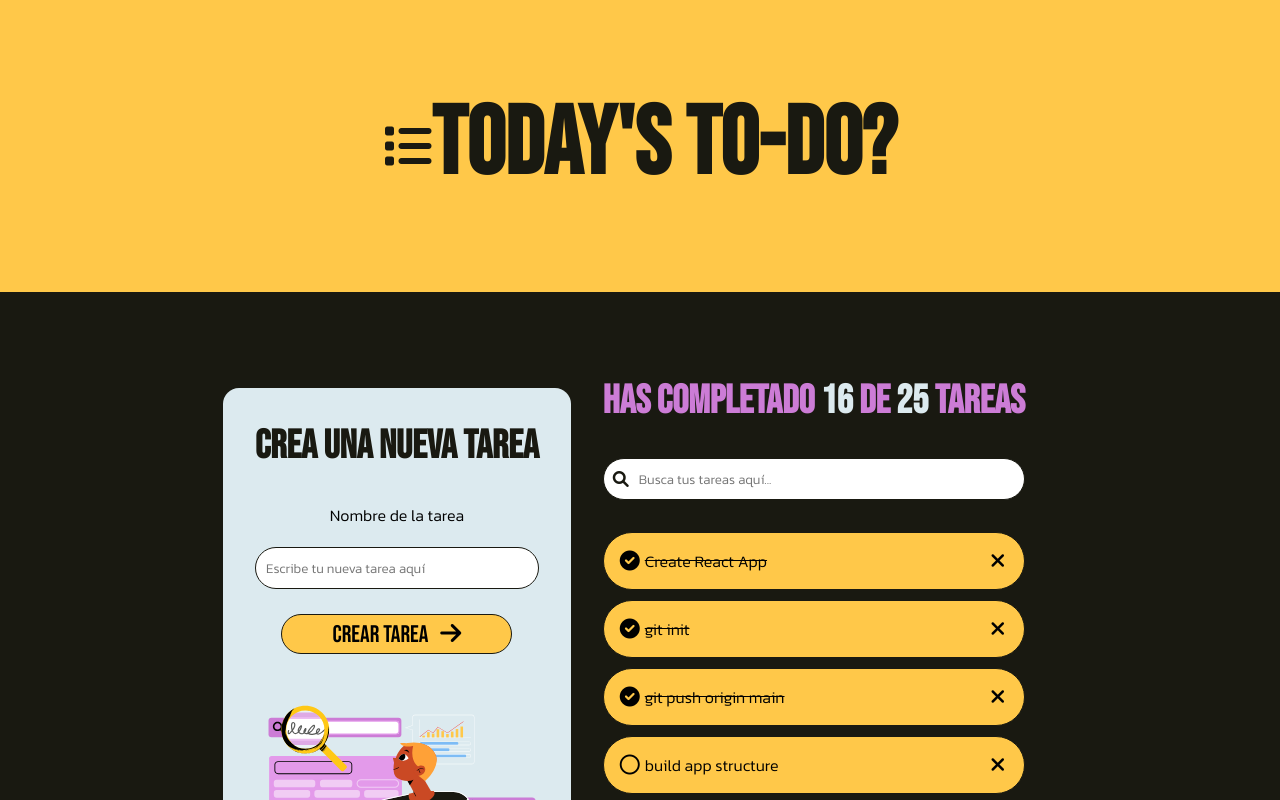
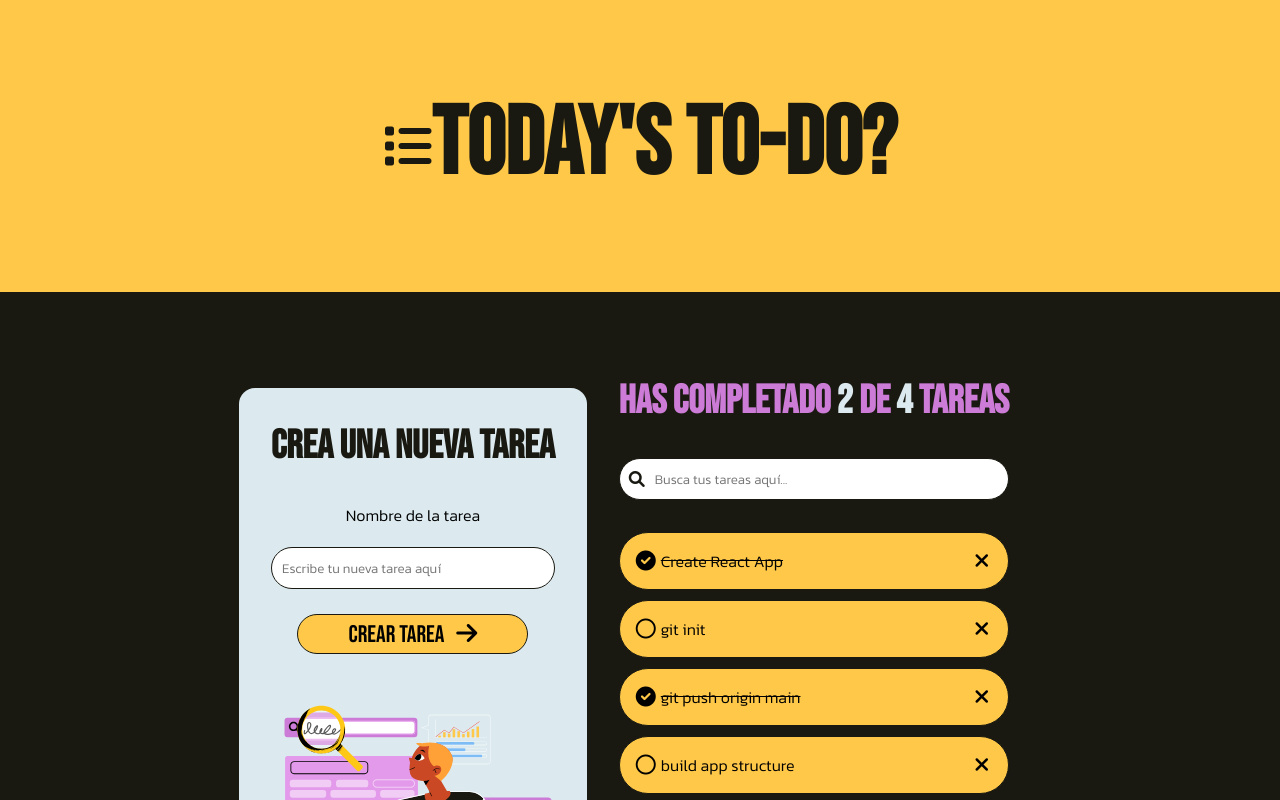
Before and after one commit to randradev/to-do-app, a React (Create React App) app: page / in a window 1280 px wide. Shown: the top 800 px of the page. Built offline with nearby package versions, Linux system fonts and the light colour scheme.

Commit message:
contador listo

```diff
--- a/src/components/columnaDerecha.jsx
+++ b/src/components/columnaDerecha.jsx
@@ -1,3 +1,4 @@
+import React from "react";
 import { TodoCounter } from "./columnaDerecha/todocounter";
 import { TodoItem } from "./columnaDerecha/todoitem";
 import { TodoList } from "./columnaDerecha/todolist";
@@ -7,18 +8,29 @@
 
 
 function ColumnaDerecha() {
-
     const defaultToDos = [
         { text: 'Create React App', completed: true},
-        { text: 'git init', completed: true},
+        { text: 'git init', completed: false},
         { text: 'git push origin main', completed: true},
         { text: 'build app structure', completed: false}
       ];
 
+    const [toDos, setToDos] = React.useState(defaultToDos);
+    const [searchValue, setSearchValue] = React.useState('');
+
+    const completedToDos = toDos.filter( toDo => !!toDo.completed).length;
+    const totalToDos = toDos.length;
+
     return (
         <div className="container-columna-derecha">
-            <TodoCounter completed={16} total={25} />
-            <TodoSearch />
+            <TodoCounter
+                completed={completedToDos}
+                total={totalToDos}
+            />
+            <TodoSearch
+                searchValue={searchValue}
+                setSearchValue={setSearchValue}
+            />
             <TodoList>
                 {defaultToDos.map(todo => (
                 <TodoItem
--- a/src/components/columnaDerecha/todosearch.jsx
+++ b/src/components/columnaDerecha/todosearch.jsx
@@ -1,16 +1,21 @@
+import React from 'react';
 import '../columnaDerecha.css'
 
-function TodoSearch() {
+function TodoSearch({
+    searchValue,
+    setSearchValue
+}) {
+
+    console.log('Usuario busca To Do de ' + searchValue);
+
     return(
         <div className="search-container">
             <i className="fas fa-search"></i>
             <input className="to-do-search"
             placeholder="Busca tus tareas aquí..."
+            value={searchValue}
             onChange={(event) => {
-                console.log("Escribiste en el buscador")
-                console.log(event);
-                console.log(event.target);
-                console.log(event.target.value); //Imprime el valor ingresado por el usuario
+                setSearchValue(event.target.value); //Se guarda el valor que escribe el usuario
             }}
             />
         </div>
--- a/src/components/columnaIzquierda/createtodobutton.jsx
+++ b/src/components/columnaIzquierda/createtodobutton.jsx
@@ -1,3 +1,5 @@
+import React from "react";
+
 function CreateTodoButton() {
     return (
         <div className="button-container">
```
